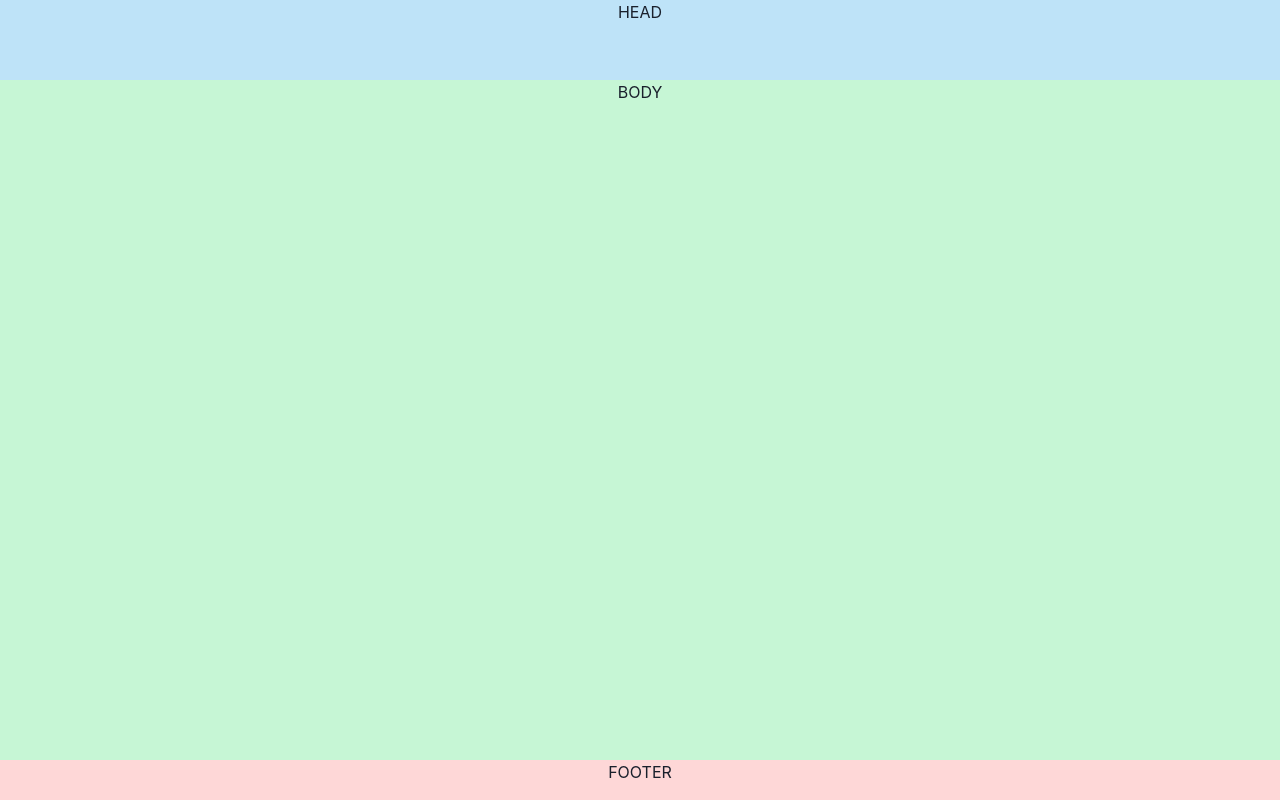
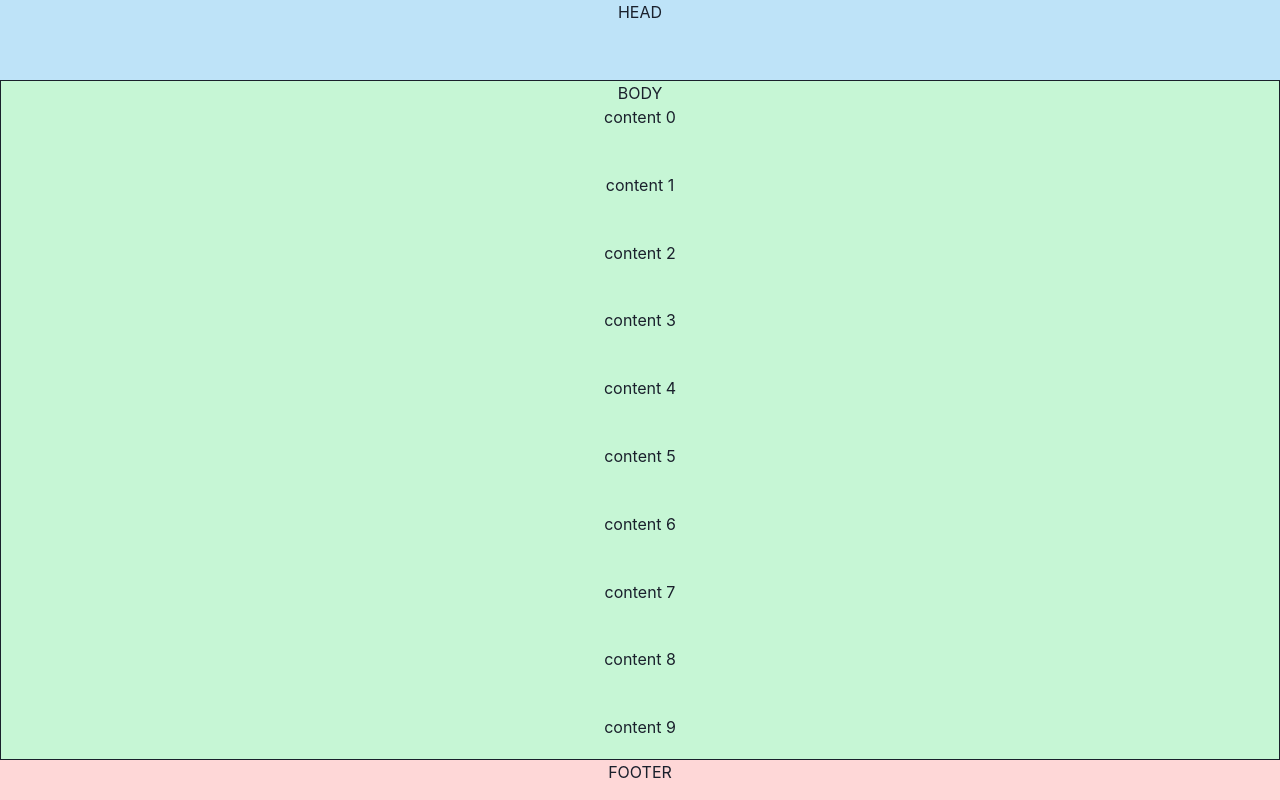
Before and after one commit to ScottyPoi/ethjs-website, a React (Create React App) app: page / in a window 1280 px wide. Built offline with nearby package versions, Linux system fonts and the light colour scheme.

Commit message:
make body scrollable

```diff
--- a/src/Layout/Body.tsx
+++ b/src/Layout/Body.tsx
@@ -1,15 +1,26 @@
 import { Box, Text } from "@chakra-ui/react";
 
 export default function Body() {
+  const content = [];
+
+  for (let i = 0; i < 200; i++) {
+    content.push(<Text>content {i}</Text>);
+  }
+
   return (
     <Box
+    border={'1px'}
       position={"fixed"}
       top={"10%"}
       bgColor={"green.100"}
       height={"85%"}
       width={"100%"}
+      overflowY={'scroll'}
     >
       <Text textAlign={"center"}>BODY</Text>
+      {content.map((v) => {
+        return <Box textAlign={'center'} height={"10%"}>{v}</Box>;
+      })}
     </Box>
   );
 }
```
